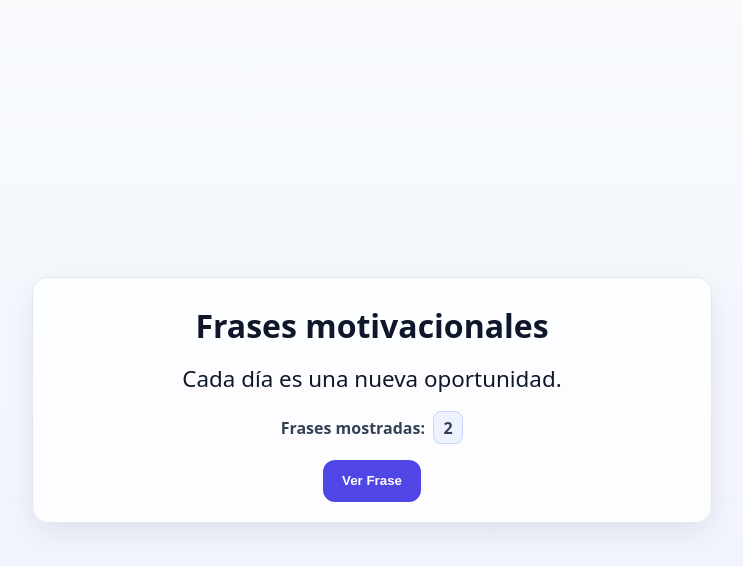
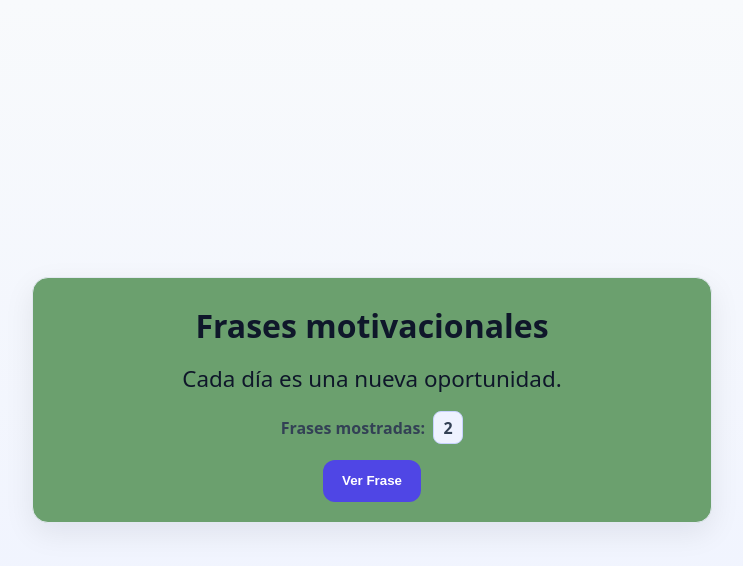
Before and after one commit to Slowre/Taller-Colaborativo-con-GitHub, a plain HTML site: page index.html in a window 1280 px wide. Both pictures are taken after a click on the button "Ver Frase". Shown: the whole page, without its empty margins (268-1011 px from the left). Drawn offline with Linux system fonts and the light colour scheme.

Commit message:
change color

```diff
--- a/app.js
+++ b/app.js
@@ -11,6 +11,7 @@ const FRASES = [
 const fraseDiv = document.getElementById('frase');
 const button = document.getElementById('cambiar-frase');
 const contadorEl = document.getElementById('contador');
+const contenedor = document.getElementById('container');
 
 // Estado del contador
 let contador = 0;
@@ -47,7 +48,20 @@ function cambiarFrase() {
   if (mostrarFrase(nuevo)) {
     contador += 1;
     actualizarContador();
+    changeColor()
   }
+}
+
+function changeColor() {
+  const red = getRandomInt(256)
+  const green = getRandomInt(256)
+  const blue = getRandomInt(256)
+  const color = `rgb(${red} ${green} ${blue})`
+  contenedor.style.backgroundColor = color
+}
+
+function getRandomInt(max) {
+  return Math.floor(Math.random() * max);
 }
 
 // Mostrar primera frase y contarla
@@ -68,5 +82,6 @@ button.addEventListener('keydown', (e) => {
   if (e.key === 'Enter' || e.key === ' ') {
     e.preventDefault();
     cambiarFrase();
+
   }
 });
--- a/index.html
+++ b/index.html
@@ -10,7 +10,7 @@
 
 <body>
     <main class="site-main">
-        <div class="container card" role="region" aria-labelledby="titulo">
+        <div id="container" class="container card" role="region" aria-labelledby="titulo">
             <h1 id="titulo">Frases motivacionales</h1>
 
             <p id="frase" class="phrase" aria-live="polite">
```
